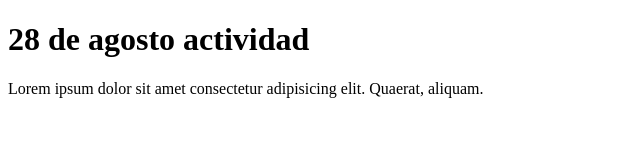
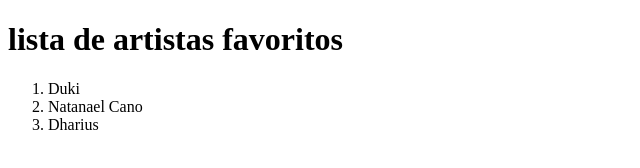
Before and after one commit to juancandia/Practica522808, a plain HTML site: page index.html in a window 1280 px wide. Shown: the whole page, without its empty margins (0-640 px from the left). Drawn offline with Linux system fonts and the light colour scheme.

Commit message:
actualizacion desde otra pc

```diff
--- a/index.html
+++ b/index.html
@@ -6,7 +6,11 @@
     <title>28 de agosto</title>
 </head>
 <body>
-    <h1>28 de agosto actividad</h1>
-    <p>Lorem ipsum dolor sit amet consectetur adipisicing elit. Quaerat, aliquam.</p>
+    <h1>lista de artistas favoritos</h1>
+    <ol>
+        <li>Duki</li>
+        <li>Natanael Cano</li>
+        <li>Dharius</li>
+    </ol>
 </body>
 </html>
```
